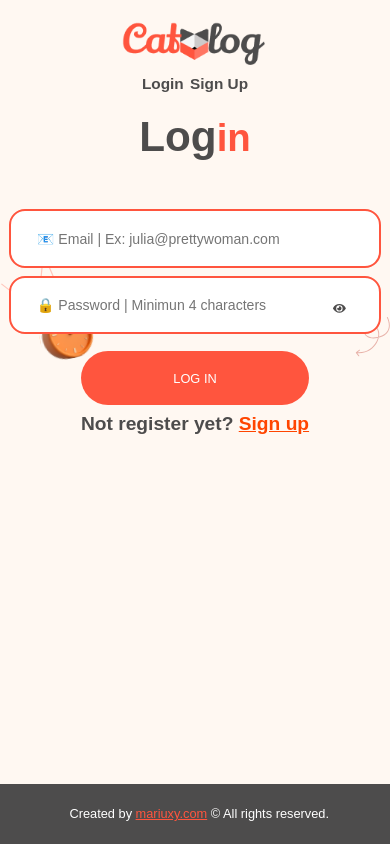
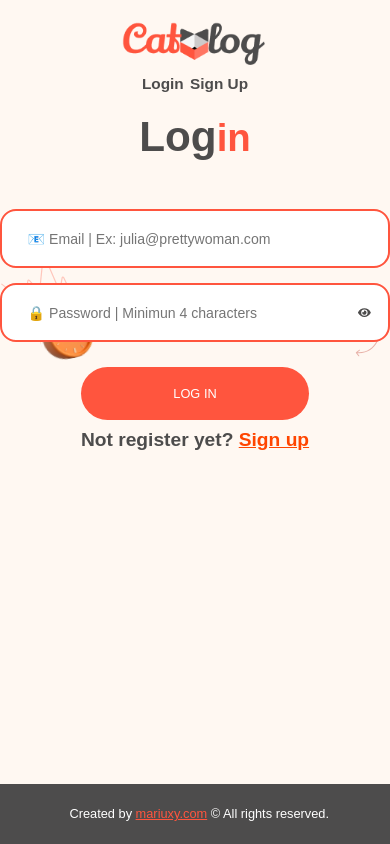
Before and after one commit to cat-a-log/FrontEnd, a React (Vite) app: page /login in a window 390 px wide. Built offline with nearby package versions, Linux system fonts and the light colour scheme; no server answers.

Commit message:
fix icon eye visible password for login/signup

```diff
--- a/src/components/Forms/formLogin.jsx
+++ b/src/components/Forms/formLogin.jsx
@@ -1,11 +1,95 @@
+// import "./forms.css";
+// import { LoginButton } from "../Button";
+// import { useState } from "react";
+// import { useAuth } from "../../AuthContext";
+// import { useNavigate } from "react-router";
+// import { FaEye, FaEyeSlash } from "react-icons/fa";
+
+
+
+// function FormLogin({}) {
+//   const [email, setEmail] = useState("");
+//   const [password, setPassword] = useState("");
+//   const [emailError, setEmailError] = useState("");
+//   const [showPassword, setShowPassword] = useState(false);
+//   const { login } = useAuth();
+//   const navigate = useNavigate();
+
+//   const isEmailValid = (email) => {
+//     const forbiddenChars = /[&=+\,<>']|\,{2,}/;
+//     return !forbiddenChars.test(email);
+//   };
+
+//   const handleEmailChange = (event) => {
+//     const newEmail = event.target.value;
+//     setEmail(newEmail);
+//     if (!isEmailValid(newEmail)) {
+//       setEmailError("These symbols are not allowed &, =, ', +, ,, <, >, .");
+//     } else {
+//       setEmailError("");
+//     }
+//   };
+
+//   const handleSubmit = async (event) => {
+//     event.preventDefault();
+//     if (isEmailValid(email)) {
+//       await login(email, password);
+//       navigate("/home");
+//     } else {
+//       setEmailError(
+//         "Please, introduce a valid email without special characters."
+//       );
+//       console.log("the email content characters not valid.");
+//     }
+//   };
+
+//   return (
+//     <form className="form-login" onSubmit={handleSubmit}>
+//       <input
+//         className="form-email-password"
+//         type="email"
+//         required
+//         minLength="7"
+//         maxLength="20"
+//        placeholder={`\uD83D\uDCE7 Email | Ex: julia@prettywoman.com`}
+//         value={email}
+//         onChange={handleEmailChange}
+//       />
+//       {emailError && <p className="error-message">{emailError}</p>}
+//       <input
+//         className="form-email-password"
+//         type={showPassword ? "text" : "password"}
+//         required
+//         minLength="4"
+//         maxLength="30"
+//         placeholder=  {`\uD83D\uDD12 Password | Minimun 4 characters`}
+//         value={password}
+//         onChange={(event) => setPassword(event.target.value)}
+//       />
+//       <button
+//         type="button"
+//         className="password-toggle-button"
+//         onClick={() => setShowPassword(!showPassword)}
+//       >
+//         {showPassword ? <FaEyeSlash /> : <FaEye />}
+//       </button>
+
+//       <div className="button">
+//         <LoginButton />
+//       </div>
+//     </form>
+//   );
+// }
+
+// export default FormLogin;
+
+
 import "./forms.css";
 import { LoginButton } from "../Button";
 import { useState } from "react";
 import { useAuth } from "../../AuthContext";
 import { useNavigate } from "react-router";
 import { FaEye, FaEyeSlash } from "react-icons/fa";
-
-
 
 function FormLogin({}) {
   const [email, setEmail] = useState("");
@@ -56,13 +140,16 @@ function FormLogin({}) {
         onChange={handleEmailChange}
       />
       {emailError && <p className="error-message">{emailError}</p>}
+
+      {/* --- NUEVO CONTENEDOR PARA EL CAMPO DE CONTRASEÑA Y EL OJO --- */}
+      <div className="password-input-container">
         <input
           className="form-email-password"
           type={showPassword ? "text" : "password"}
           required
           minLength="4"
           maxLength="30"
-        placeholder=  {`\uD83D\uDD12 Password | Minimun 4 characters`}
+          placeholder={`\uD83D\uDD12 Password | Minimun 4 characters`}
           value={password}
           onChange={(event) => setPassword(event.target.value)}
         />
@@ -73,6 +160,8 @@ function FormLogin({}) {
         >
           {showPassword ? <FaEyeSlash /> : <FaEye />}
         </button>
+      </div>
+      {/* --- FIN DEL NUEVO CONTENEDOR --- */}
 
       <div className="button">
         <LoginButton />
--- a/src/components/Forms/formSignup.jsx
+++ b/src/components/Forms/formSignup.jsx
@@ -1,13 +1,90 @@
+// import "./forms.css";
+// import { SignupButton } from "../Button";
+// import { useState } from "react";
+// import { useAuth } from "../../AuthContext";
+// import { useNavigate } from "react-router";
+
+// function FormSignup() {
+//   const [email, setEmail] = useState("");
+//   const [password, setPassword] = useState("");
+//   const [emailError, setEmailError] = useState("");
+//   const { signup } = useAuth();
+//   const navigate = useNavigate();
+
+//   const isEmailValid = (email) => {
+//     const forbiddenChars = /[&=+\,<>']|\,{2,}/;
+//     return !forbiddenChars.test(email);
+//   };
+
+//   const handleEmailChange = (event) => {
+//     const newEmail = event.target.value;
+//     setEmail(newEmail);
+//     if (!isEmailValid(newEmail)) {
+//       setEmailError("These symbols are not allowed &, =, ', +, ,, <, >, .");
+//     } else {
+//       setEmailError("");
+//     }
+//   };
+
+//   const handleSubmit = async (event) => {
+//     event.preventDefault();
+//     if (isEmailValid(email)) {
+//       const signUp = await signup(email, password);
+//       console.log(signUp);
+//         navigate('/login?signup');
+//     } else {
+//       setEmailError(
+//         "Please, introduce a valid email without special characters."
+//       );
+//       console.log("the email content characters not valid.");
+//     }
+//   };
+
+//   return (
+//     <form className="form-login" onSubmit={handleSubmit}>
+//       <input
+//         className="form-email-password"
+//         type="email"
+//         required
+//         minLength="7"
+//         maxLength="20"
+//         placeholder={`\uD83D\uDCE7 Email | Ex: julia@prettywoman.com`}
+//         value={email}
+//         onChange={handleEmailChange}
+//       />
+//       {emailError && <p className="error-message">{emailError}</p>} {}
+//       <input
+//         className="form-email-password"
+//         type="password"
+//         required
+//         minLength="4"
+//         maxLength="30"
+//         placeholder={`\uD83D\uDD12 Password | Minimun 4 characters`}
+//         value={password}
+//         onChange={(event) => setPassword(event.target.value)}
+//       />
+//       <div className="button">
+//         <SignupButton />
+//       </div>
+//     </form>
+//   );
+// }
+
+// export default FormSignup;
+
+
 import "./forms.css";
 import { SignupButton } from "../Button";
 import { useState } from "react";
 import { useAuth } from "../../AuthContext";
 import { useNavigate } from "react-router";
+import { FaEye, FaEyeSlash } from "react-icons/fa";
 
 function FormSignup() {
   const [email, setEmail] = useState("");
   const [password, setPassword] = useState("");
   const [emailError, setEmailError] = useState("");
+  const [showPassword, setShowPassword] = useState(false);
   const { signup } = useAuth();
   const navigate = useNavigate();
 
@@ -52,10 +129,12 @@ function FormSignup() {
         value={email}
         onChange={handleEmailChange}
       />
-      {emailError && <p className="error-message">{emailError}</p>} {}
+      {emailError && <p className="error-message">{emailError}</p>}
+
+      <div className="password-input-container">
         <input
           className="form-email-password"
-        type="password"
+          type={showPassword ? "text" : "password"}
           required
           minLength="4"
           maxLength="30"
@@ -63,6 +142,15 @@ function FormSignup() {
           value={password}
           onChange={(event) => setPassword(event.target.value)}
         />
+        <button
+          type="button"
+          className="password-toggle-button"
+          onClick={() => setShowPassword(!showPassword)}
+        >
+          {showPassword ? <FaEyeSlash /> : <FaEye />}
+        </button>
+      </div>
+
       <div className="button">
         <SignupButton />
       </div>
--- a/src/components/Forms/forms.css
+++ b/src/components/Forms/forms.css
@@ -1,13 +1,15 @@
 .form-login,
-.form-style{
+.form-style {
   display: flex;
   justify-content: center;
   flex-direction: column;
   align-items: center;
+  width: 100%;
+  max-width: 550px;
+  margin: 0 auto;
 }
 
-.form-label
- {
+.form-label {
   font-size: 1rem;
   font-weight: bold;
   margin-bottom: 0.5rem;
@@ -16,27 +18,19 @@
   width: 40%;
 }
 
-.password-toggle-button {
- position: absolute;
- align-items: right;
-  right: 30%;
-  top: 52%;
-  /* transform: translateY(-280%); */
-  background: none;
-  border: none;
-  cursor: pointer;
-  outline: none;
+.password-input-container {
+  position: relative;
+  width: 100%;
+  margin-bottom: 2%;
+  padding-top: 2%;
 }
 
 .form-email-password,
 .form-info,
-.form-addimage
- {
-  border-color: var(--main-color);
-  position: relative;
+.form-addimage {
   display: flex;
   align-items: center;
-  width: 40%;
+  width: 100%;
   padding: 1.5rem 2rem;
   gap: 0.625rem;
   border: 2px solid var(--main-color);
@@ -45,11 +39,31 @@
   transition: background-color 0.3s ease;
   font-size: 1.5rem;
   margin-bottom: 2%;
+  box-sizing: border-box;
 }
 
-.form-email-password{
-  padding-right: 30px;
+.form-email-password {
+  padding-right: 3.5rem;
 }
+
+.password-toggle-button {
+  position: absolute;
+  right: 1.5rem;
+  top: 50%;
+  transform: translateY(-50%);
+  background: none;
+  border: none;
+  cursor: pointer;
+  outline: none;
+  font-size: 1.8rem;
+  color: var(--main-color);
+  z-index: 2;
+  display: flex;
+  align-items: center;
+  justify-content: center;
+  padding: 0.5rem;
+}
+
 .form-info {
   height: 0.7rem;
 }
@@ -76,22 +90,23 @@
 
 @media screen and (max-width: 700px) {
   .form-label,
+  .password-input-container,
   .form-email-password,
   .form-info,
   .form-addimage,
   .error-message {
-    width: 80%;
+    width: 100%;
     font-size: 1.1rem;
   }
 
+  .form-email-password {
+    padding-right: 3rem;
+  }
 
-.password-toggle-button {
-  right: 3em;
-  top: 50%;
-  transform: translateY(-680%);
-  background: none;
-  border: none;
-  cursor: pointer;
-  outline: none;
+  .password-toggle-button {
+    right: 1rem;
+    top: 50%;
+    transform: translateY(-50%);
+    font-size: 1.4rem;
+  }
 }
-}
```
Lines whose indentation alone changed are shown as unchanged.
